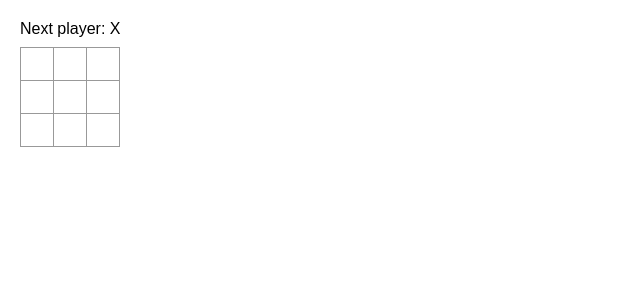
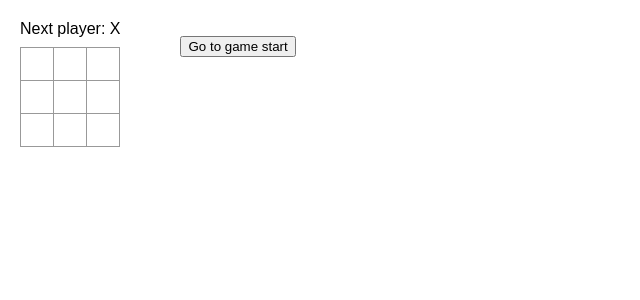
Before and after one commit to kironroy/Learning_React, a React (Vite) app: page / in a window 1280 px wide. Shown: the top 300 px of the page, without its empty margins (0-640 px from the left). Built offline with nearby package versions, Linux system fonts and the light colour scheme.

Commit message:
Update TicTacToe.jsx
- Added history featured
- Refactor bloated code

```diff
--- a/src/TicTacToe.jsx
+++ b/src/TicTacToe.jsx
@@ -7,56 +7,17 @@
     </button>
   );
 }
-("");
 
-export default function Board() {
-  const [xIsNext, setXIsNext] = useState(true);
-  const [squares, setSquares] = useState(Array(9).fill(null));
-
-  // function handleClick(i) {
-  //   const nextSquares = squares.slice();
-  //   if (xIsNext) {
-  //     nextSquares[i] = "✖️";
-  //   } else {
-  //     nextSquares[i] = "⭕️";
-  //   }
-  //   setSquares(nextSquares);
-  //   setXIsNext(!xIsNext);
-  // }
-  function calculateWinner(squares) {
-    const lines = [
-      [0, 1, 2],
-      [3, 4, 5],
-      [6, 7, 8],
-      [0, 3, 6],
-      [1, 4, 7],
-      [2, 5, 8],
-      [0, 4, 8],
-      [2, 4, 6],
-    ];
-
-    // Find the first matching winning condition
-    const winningLine = lines.find(
-      ([a, b, c]) =>
-        squares[a] && squares[a] === squares[b] && squares[a] === squares[c]
-    );
-
-    // Return the winning symbol or null if no match
-    return winningLine ? squares[winningLine[0]] : null;
-  }
-
+function Board({ xIsNext, squares, onPlay }) {
   function handleClick(i) {
-    if (squares[i] || calculateWinner(squares)) {
+    if (calculateWinner(squares) || squares[i]) {
       return;
     }
     const nextSquares = squares.slice();
+    nextSquares[i] = xIsNext ? "✖️" : "⭕";
+    onPlay(nextSquares);
+  }
 
-    // Using ternary to decide the symbol
-    nextSquares[i] = xIsNext ? "✖️" : "⭕️";
-
-    setSquares(nextSquares);
-    setXIsNext(!xIsNext);
-  }
   const winner = calculateWinner(squares);
   let status;
   status = winner ? `Winner: ${winner}` : `Next player: ${xIsNext ? "X" : "O"}`;
@@ -64,7 +25,6 @@
   return (
     <>
       <div className="status">{status}</div>
-
       <div className="board-row">
         <Square value={squares[0]} onSquareClick={() => handleClick(0)} />
         <Square value={squares[1]} onSquareClick={() => handleClick(1)} />
@@ -84,4 +44,61 @@
   );
 }
 
-// Add history functionality
+export default function Game() {
+  const [xIsNext, setXIsNext] = useState(true);
+  const [history, setHistory] = useState([Array(9).fill(null)]);
+  const [currentMove, setCurrentMove] = useState(0);
+  const currentSquares = history[currentMove];
+
+  function handlePlay(nextSquares) {
+    const nextHistory = [...history.slice(0, currentMove + 1), nextSquares];
+    setHistory(nextHistory);
+    setCurrentMove(nextHistory.length - 1);
+    setXIsNext(!xIsNext);
+  }
+
+  function jumpTo(nextMove) {
+    setCurrentMove(nextMove);
+    setXIsNext(nextMove % 2 === 0);
+  }
+
+  const moves = history.map((squares, move) => {
+    let description;
+    description = move > 0 ? `Go to move #${move}` : "Go to game start";
+
+    return (
+      <li key={move}>
+        <button onClick={() => jumpTo(move)}>{description}</button>
+      </li>
+    );
+  });
+
+  return (
+    <div className="game">
+      <div className="game-board">
+        <Board xIsNext={xIsNext} squares={currentSquares} onPlay={handlePlay} />
+      </div>
+      <div className="game-info">
+        <ol>{moves}</ol>
+      </div>
+    </div>
+  );
+}
+
+function calculateWinner(squares) {
+  const lines = [
+    [0, 1, 2],
+    [3, 4, 5],
+    [6, 7, 8],
+    [0, 3, 6],
+    [1, 4, 7],
+    [2, 5, 8],
+    [0, 4, 8],
+    [2, 4, 6],
+  ];
+  const winningLine = lines.find(
+    ([a, b, c]) =>
+      squares[a] && squares[a] === squares[b] && squares[a] === squares[c]
+  );
+  return winningLine ? squares[winningLine[0]] : null;
+}
```
